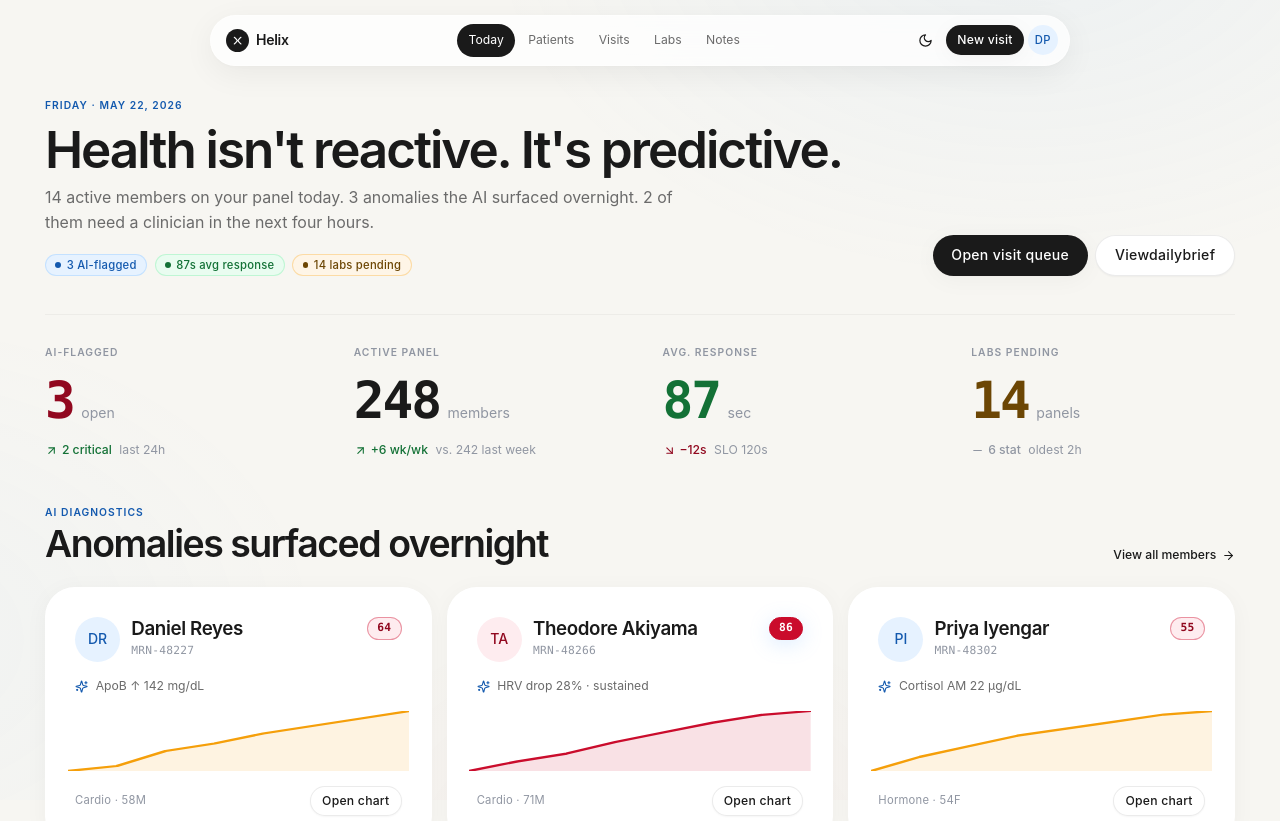
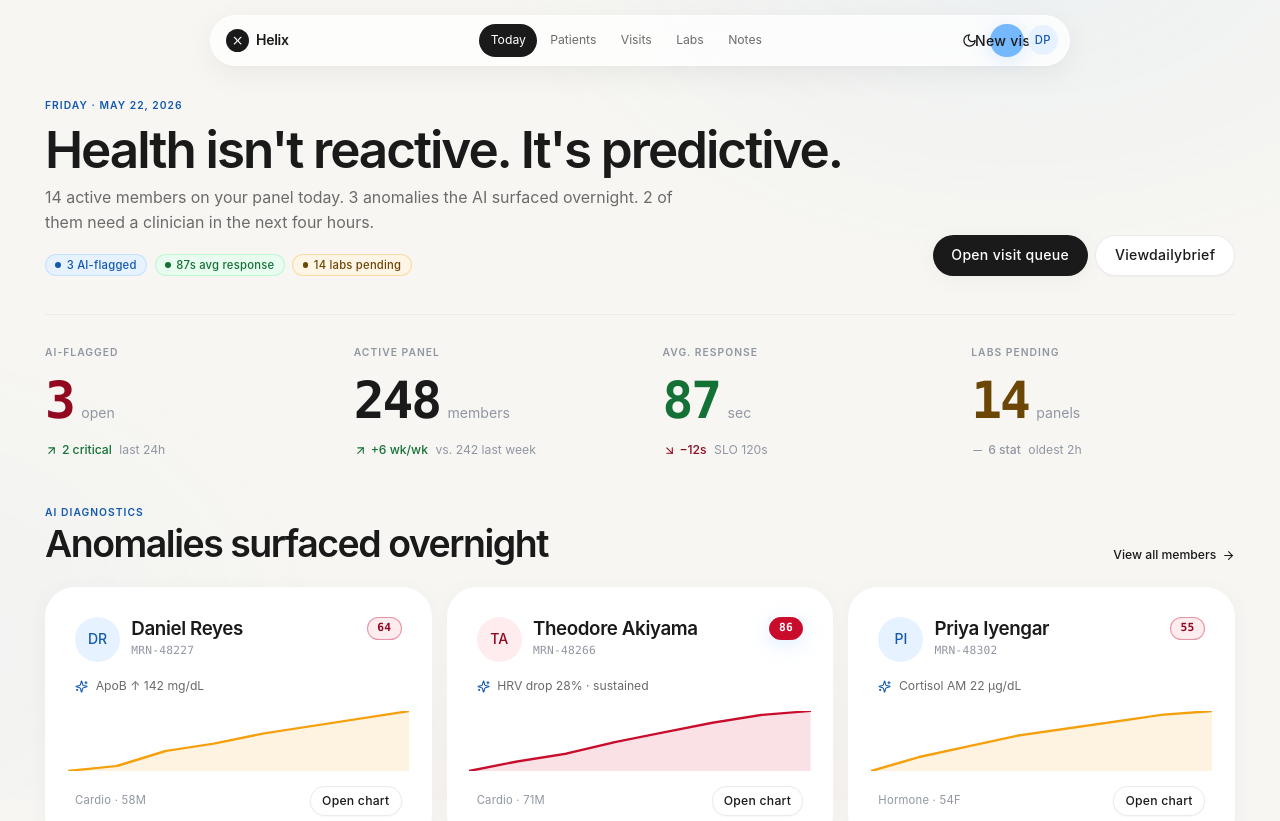
Before and after one commit to Soffi-Originals/helix-clinician-console, a Next.js app: page / in a window 1280 px wide. Shown: the top 821 px of the page. Built offline with nearby package versions, Linux system fonts and the light colour scheme.

Commit message:
AI: Update components/layout/floating-nav.tsx

```diff
--- a/components/layout/floating-nav.tsx
+++ b/components/layout/floating-nav.tsx
@@ -88,7 +88,7 @@ export function FloatingNav({ surface, width, offset, className, ...props }: Flo
 
       <div className="flex items-center gap-1 pr-1">
         <ThemeToggle />
-        <Button variant="primary" size="sm" className="hidden sm:inline-flex">
+        <Button variant="accent" size="icon" fullWidth={false} className="hidden sm:inline-flex">
           New visit
         </Button>
         <Avatar size="sm" tone="accent" initials="DP" />
```
